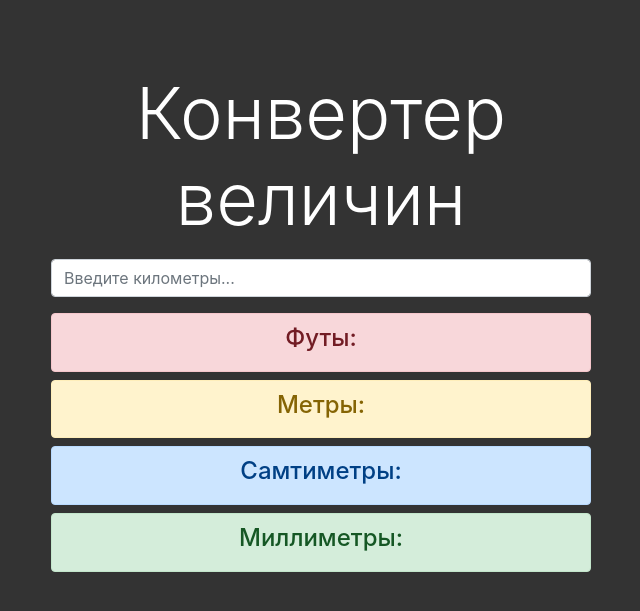
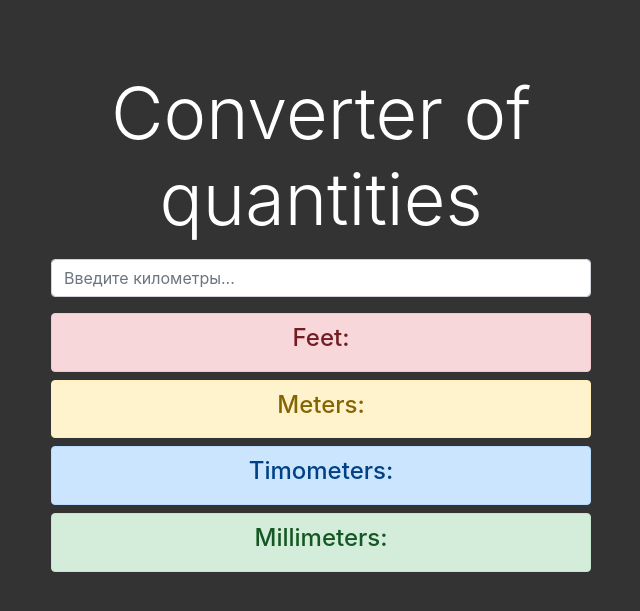
Before and after one commit to oookr/Mysite, a Django app: template mainApp/templates/mainApp/calculator.html in a window 1280 px wide. Shown: the top 611 px of the page, without its empty margins (34-674 px from the left). Run offline with Django 3.2, Linux system fonts and the light colour scheme; the template is opened without the code that fills it, so the values that code supplies are empty; some libraries are stand-ins or nearby versions.

Commit message:
Translation into English

```diff
--- a/mainApp/templates/mainApp/calculator.html
+++ b/mainApp/templates/mainApp/calculator.html
@@ -4,7 +4,7 @@
 <div class="container text-center">
 	<div class="row">
 		<div class="col-md-6">
-			<h1 class="display-3 text-center mb-3">Конвертер величин</h1>
+			<h1 class="display-3 text-center mb-3">Converter of quantities</h1>
 			<form>
 				<div class="form-group">
 					<input type="number" id="kmInput" placeholder="Введите километры..." class="form-control form-control-lf">
@@ -13,25 +13,25 @@
 			<div id="output">
 				<div class="card alert-danger mb-2">
 					<div class="card-block">
-						<h4>Футы:</h4>
+						<h4>Feet:</h4>
 						<div id="footOutput"></div>
 					</div>
 				</div>
 				<div class="card alert-warning mb-2">
 					<div class="card-block">
-						<h4>Метры:</h4>
+						<h4>Meters:</h4>
 						<div id="mOutput"></div>
 					</div>
 				</div>
 				<div class="card alert-primary mb-2">
 					<div class="card-block">
-						<h4>Самтиметры:</h4>
+						<h4>Timometers:</h4>
 						<div id="smOutput"></div>
 					</div>
 				</div>
 				<div class="card alert-success mb-2">
 					<div class="card-block">
-						<h4>Миллиметры:</h4>
+						<h4>Millimeters:</h4>
 						<div id="mlOutput"></div>
 					</div>
 				</div>
```
